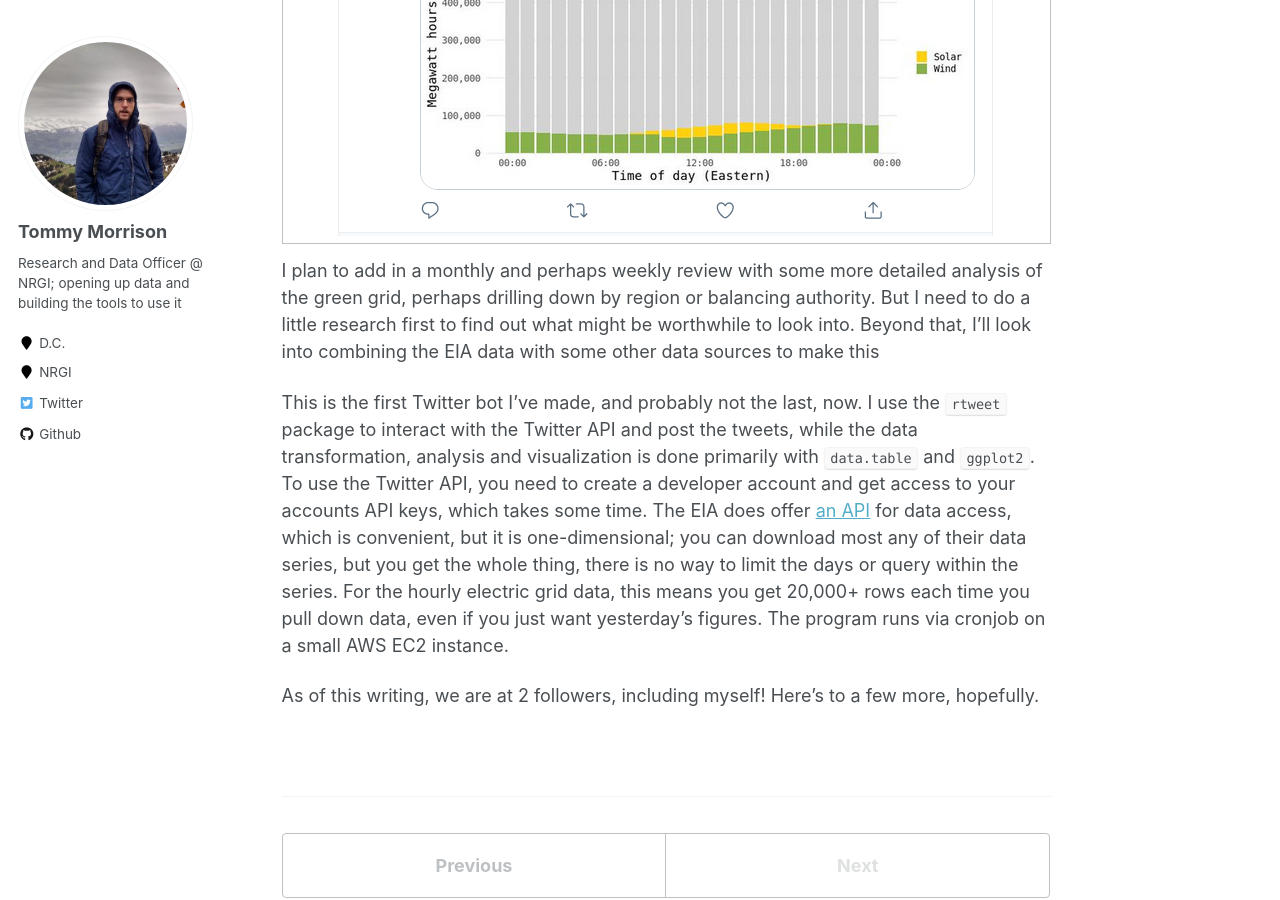
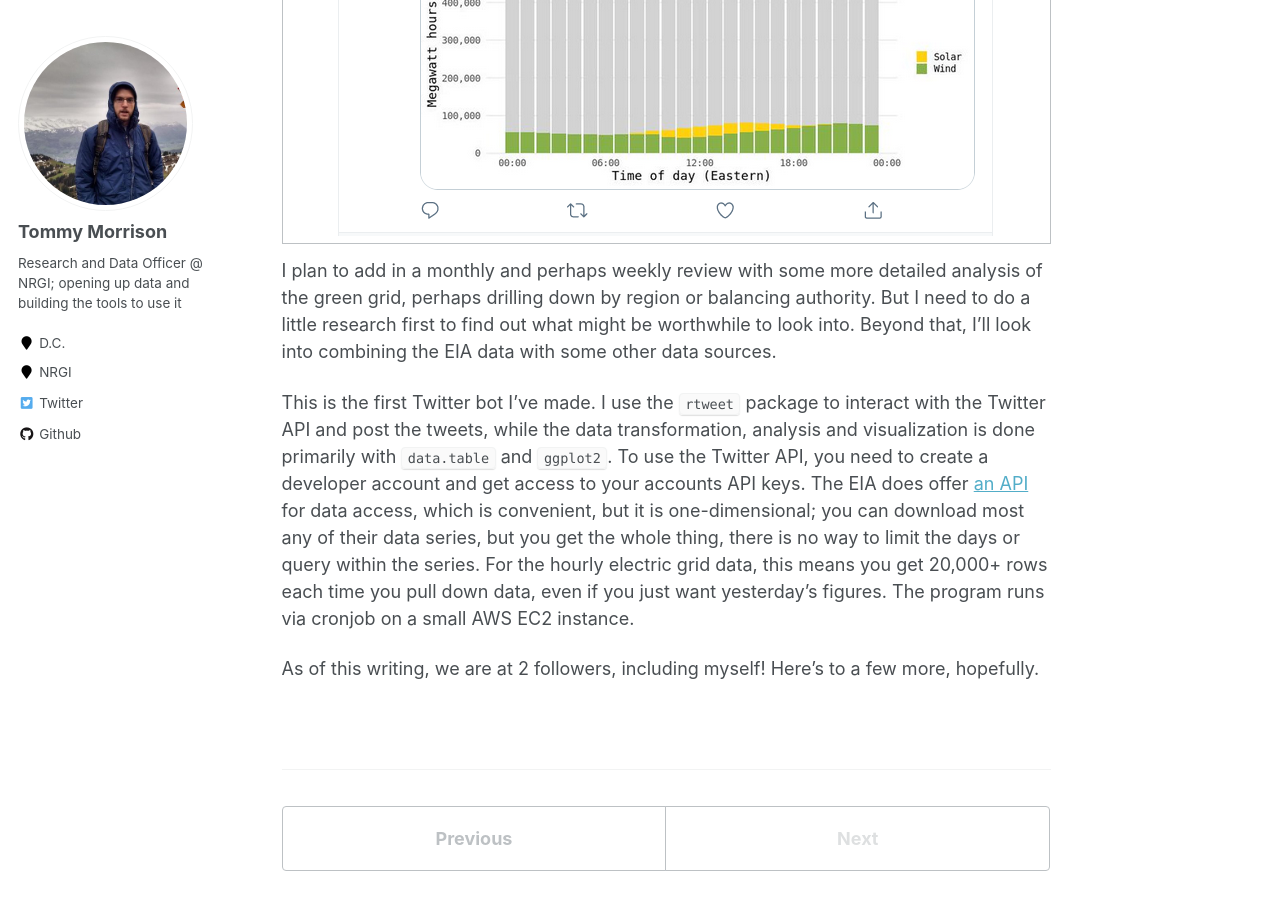
Before and after one commit to t-morrison/t-morrison.github.io, a Jekyll site: the page built from _posts/2021-02-04-greengridusa.md, in a window 1280 px wide and 900 px high, scrolled down 1279 px. Built offline with Jekyll 4.4.1, drawn with Linux system fonts in a browser that asks for light colours.

Commit message:
Update 2021-02-04-greengridusa.md

```diff
--- a/_posts/2021-02-04-greengridusa.md
+++ b/_posts/2021-02-04-greengridusa.md
@@ -22,8 +22,8 @@ Currently, @GreenGridUSA posts a daily update on how much utility-level power ge
     <img src="/post-images/greengridusa/image2.PNG" />
 </td></tr></table>
 
-I plan to add in a monthly and perhaps weekly review with some more detailed analysis of the green grid, perhaps drilling down by region or balancing authority. But I need to do a little research first to find out what might be worthwhile to look into. Beyond that, I'll look into combining the EIA data with some other data sources to make this
+I plan to add in a monthly and perhaps weekly review with some more detailed analysis of the green grid, perhaps drilling down by region or balancing authority. But I need to do a little research first to find out what might be worthwhile to look into. Beyond that, I'll look into combining the EIA data with some other data sources.
 
-This is the first Twitter bot I've made, and probably not the last, now. I use the `rtweet` package to interact with the Twitter API and post the tweets, while the data transformation, analysis and visualization is done primarily with `data.table` and `ggplot2`. To use the Twitter API, you need to create a developer account and get access to your accounts API keys, which takes some time. The EIA does offer [an API](https://www.eia.gov/opendata/) for data access, which is convenient, but it is one-dimensional; you can download most any of their data series, but you get the whole thing, there is no way to limit the days or query within the series. For the hourly electric grid data, this means you get 20,000+ rows each time you pull down data, even if you just want yesterday's figures. The program runs via cronjob on a small AWS EC2 instance.
+This is the first Twitter bot I've made. I use the `rtweet` package to interact with the Twitter API and post the tweets, while the data transformation, analysis and visualization is done primarily with `data.table` and `ggplot2`. To use the Twitter API, you need to create a developer account and get access to your accounts API keys. The EIA does offer [an API](https://www.eia.gov/opendata/) for data access, which is convenient, but it is one-dimensional; you can download most any of their data series, but you get the whole thing, there is no way to limit the days or query within the series. For the hourly electric grid data, this means you get 20,000+ rows each time you pull down data, even if you just want yesterday's figures. The program runs via cronjob on a small AWS EC2 instance.
 
 As of this writing, we are at 2 followers, including myself! Here's to a few more, hopefully.
```
